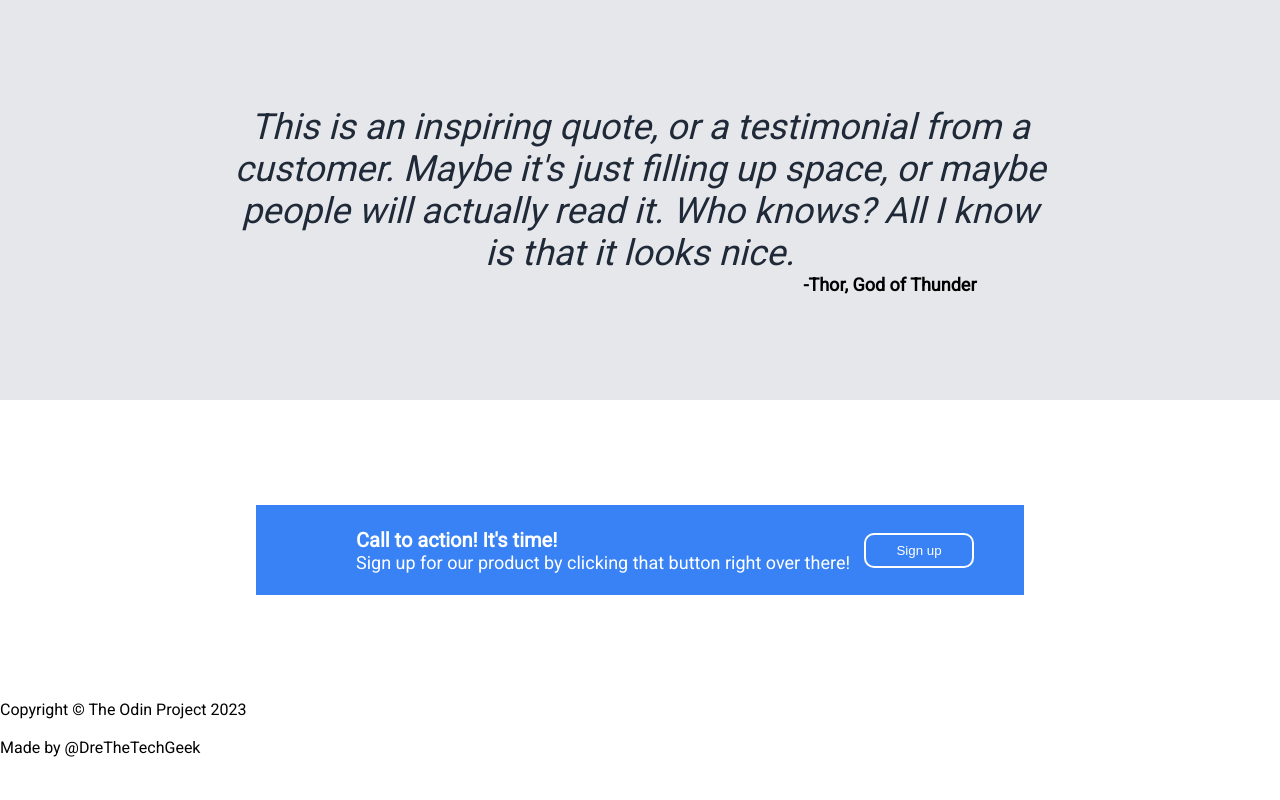
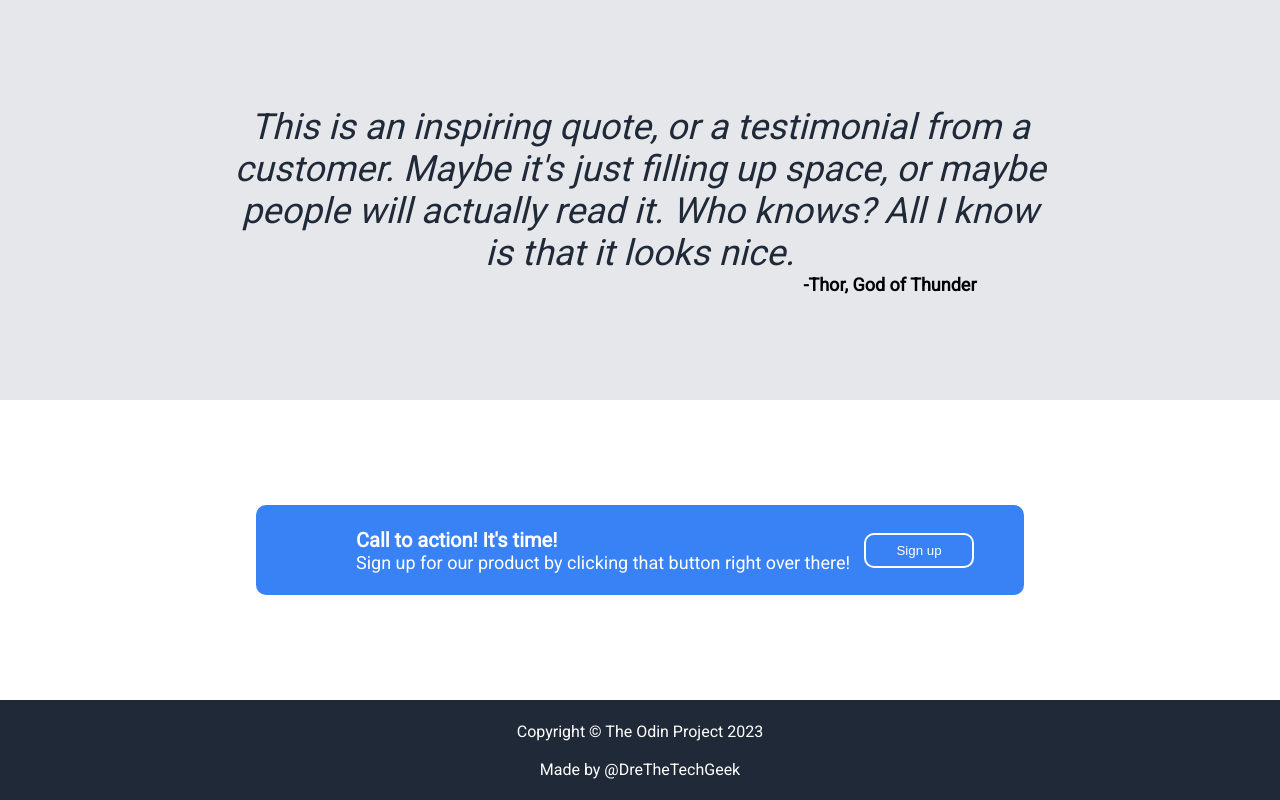
Before and after one commit to Drethetechgeek/landing-page, a plain HTML site: page index.html in a window 1280 px wide. Shown: the part 923-1723 px from the top of the page. Before the commit the page ends 1680 px from the top, so only its background shows below. Drawn offline with Linux system fonts and the light colour scheme.

Commit message:
css for footer

```diff
--- a/style.css
+++ b/style.css
@@ -160,6 +160,7 @@ h3 {
     height: 30%;
     display: flex;
     flex-direction: row;
+    border-radius: 10px;
 }
 
 .left {
@@ -195,3 +196,14 @@ h4 {
     border-radius: 10px;
     margin-right: 50px;
 }
+
+.ending {
+    height: 100px;
+    background-color:#1f2937;
+    color: white;
+    display: flex;
+    flex-direction: column;
+    justify-content: center;
+    align-items: center;
+
+}
```
